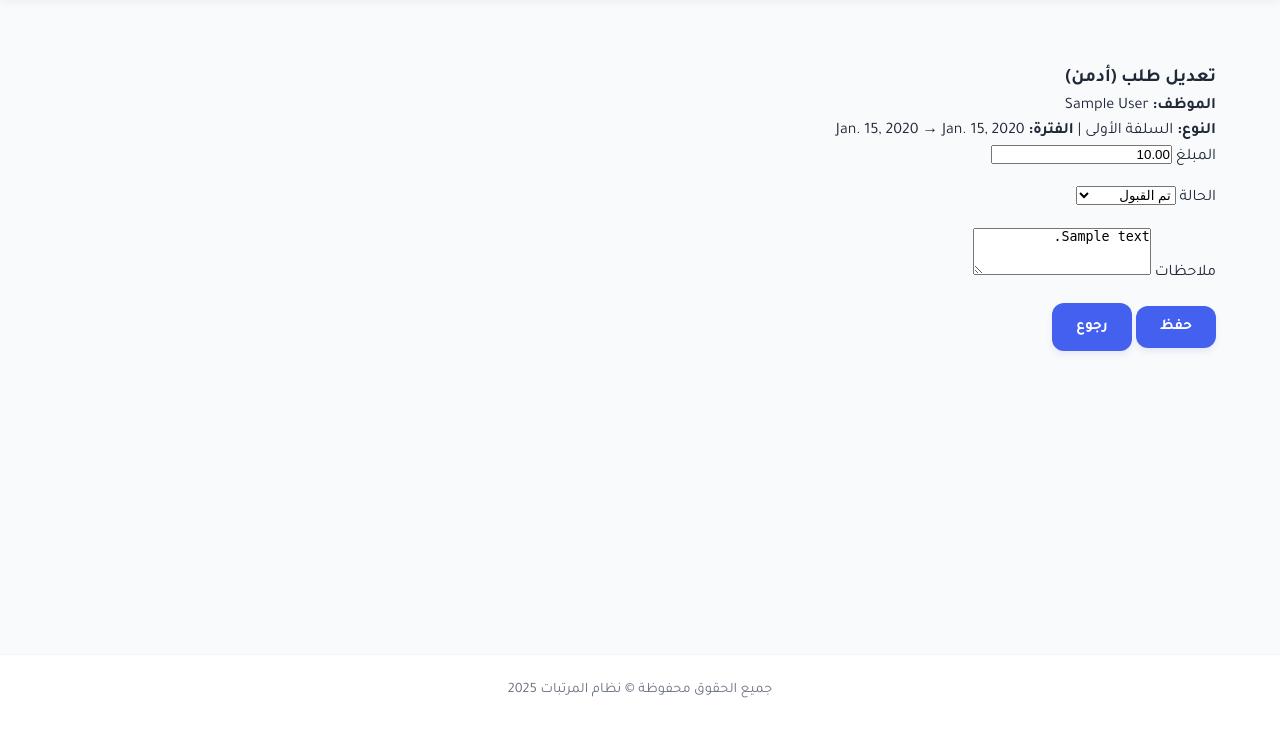
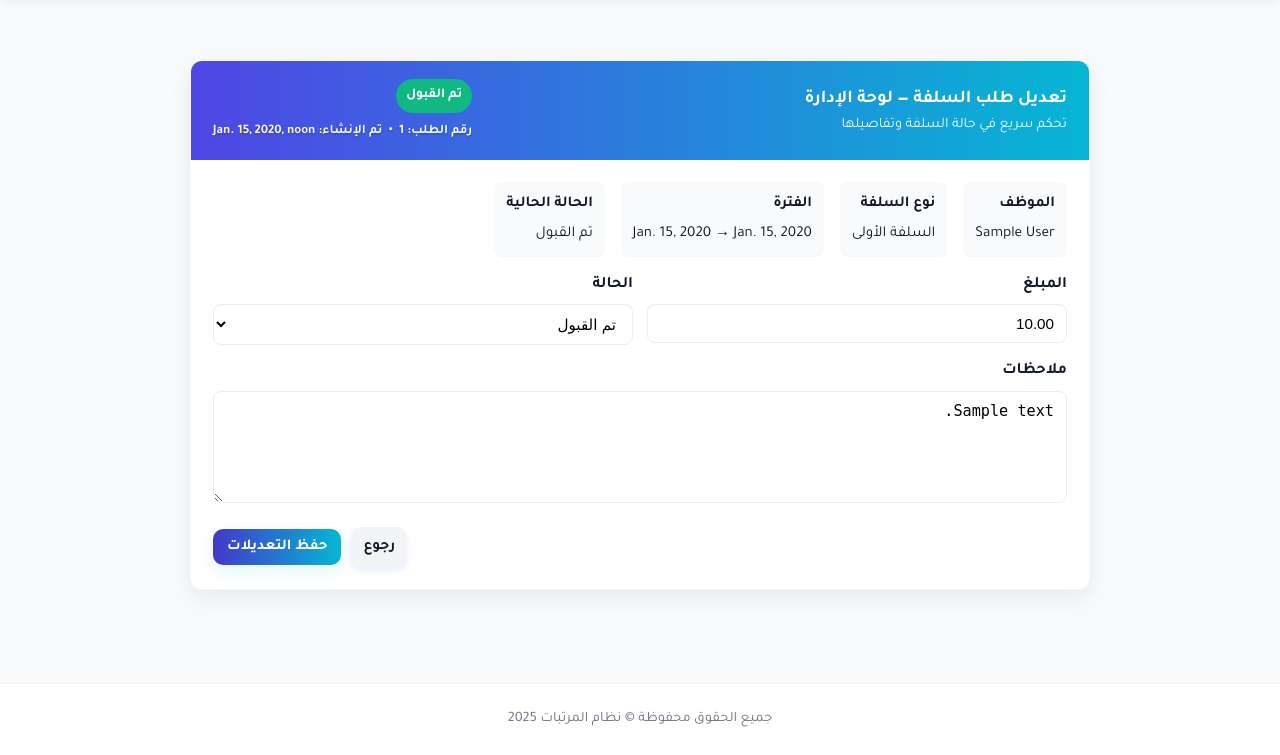
Before and after one commit to abdelbaset404/aseel, a Django app: page /admin/requests/1/edit/ in a window 1280 px wide. Shown: the part 74-829 px from the top of the page. Before the commit the page ends 772 px from the top, so only its background shows below. Run offline with Django 5.2, Linux system fonts and the light colour scheme; a user stored in the database is signed in; tables that the repository leaves empty hold one stand-in row (values such as "Sample post"); parts of the project's set-up code (start-up, migrations or seed data) failed here and were passed over.

Commit message:
Update admin_request_edit.html

```diff
--- a/salaries/templates/advances/admin_request_edit.html
+++ b/salaries/templates/advances/admin_request_edit.html
@@ -1,17 +1,143 @@
 {% extends "base.html" %}
 {% block content %}
-<div class="container">
-  <h3>تعديل طلب (أدمن)</h3>
-  {% if err %}<div class="alert alert-danger">{{ err }}</div>{% endif %}
-  <p><strong>الموظف:</strong> {{ obj.user.get_full_name|default:obj.user.username }}</p>
-  <p><strong>النوع:</strong> {{ obj.get_advance_type_display }} | <strong>الفترة:</strong> {{ obj.period.start_date }} → {{ obj.period.end_date }}</p>
-  <form method="post">
+<style>
+  /* لوحة رئيسية */
+  .adv-card {
+    max-width: 900px;
+    margin: 1.8rem auto;
+    border-radius: 12px;
+    box-shadow: 0 8px 24px rgba(20,20,40,0.08);
+    overflow: hidden;
+    background: #fff;
+    border: 1px solid rgba(15,15,30,0.03);
+  }
+  /* override small-muted only inside the header so other small-muted تبقى كما هي */
+.adv-header .small-muted {
+  color: rgba(255, 255, 255, 0.95);    /* لون فاتح واضح على الأزرق */
+  font-weight: 600;                    /* اختياري: يخلي النص أوضح */
+  text-shadow: 0 1px 2px rgba(0,0,0,0.25); /* ظل خفيف لقراءة أفضل */
+  font-size: 0.82rem;
+}
+
+  .adv-header {
+    display:flex;
+    align-items:center;
+    justify-content:space-between;
+    padding: 18px 22px;
+    background: linear-gradient(90deg,#4f46e5 0%, #06b6d4 100%);
+    color: #fff;
+  }
+  .adv-title { font-size:1.125rem; font-weight:700; margin:0; }
+  .adv-sub { font-size:0.9rem; opacity:0.95; }
+
+  .adv-body { padding: 22px; }
+  .meta-row { display:flex; gap:1rem; flex-wrap:wrap; align-items:center; margin-bottom:1rem; }
+  .meta-item { background: #f8fafc; padding:10px 12px; border-radius:8px; font-size:0.95rem; color:#111827; box-shadow: inset 0 -1px 0 rgba(0,0,0,0.02); }
+
+  .status-badge {
+    display:inline-block;
+    padding:6px 10px;
+    border-radius:999px;
+    font-weight:600;
+    font-size:0.85rem;
+    color:#fff;
+  }
+  .st-under { background:#f59e0b }    /* under review - amber */
+  .st-approved { background:#10b981 } /* approved - green */
+  .st-rejected { background:#ef4444 } /* rejected - red */
+
+  .field-grid { display:grid; grid-template-columns: 1fr 1fr; gap:14px; margin-bottom:14px; }
+  @media (max-width:700px){ .field-grid{ grid-template-columns: 1fr; } }
+
+  label.form-label { font-weight:600; margin-bottom:6px; display:block; color:#111827; }
+  .form-control, .form-select, textarea.form-control {
+    width:100%; padding:10px 12px; border-radius:8px; border:1px solid #e6edf3; background:#fff;
+    box-shadow:none; font-size:0.95rem;
+  }
+  textarea.form-control { min-height:110px; resize:vertical; }
+
+  .actions { display:flex; gap:10px; justify-content:flex-end; align-items:center; margin-top:8px; }
+  .btn-primary {
+    background: linear-gradient(90deg,#4338ca,#06b6d4);
+    color:white; border:none; padding:9px 14px; border-radius:10px; font-weight:700;
+    box-shadow: 0 6px 18px rgba(6,182,212,0.12);
+  }
+  .btn-light {
+    background: #f3f4f6; color:#111827; border-radius:10px; padding:8px 12px; font-weight:600; border:none;
+  }
+  .locked-note {
+    display:flex; gap:8px; align-items:center; background:#fff7ed; color:#92400e; padding:10px 12px; border-radius:8px; margin-bottom:12px;
+    border:1px solid rgba(245,158,11,0.12);
+  }
+
+  .small-muted { color:#6b7280; font-size:0.9rem; }
+</style>
+
+<div class="adv-card">
+  <div class="adv-header">
+    <div>
+      <h3 class="adv-title">تعديل طلب السلفة — لوحة الإدارة</h3>
+      <div class="adv-sub">تحكم سريع في حالة السلفة وتفاصيلها</div>
+    </div>
+
+    <div style="text-align:right;">
+      {% comment %} حالة الطلب كبادج ملون {% endcomment %}
+      {% if obj.status == 'UNDER_REVIEW' %}
+  <span class="status-badge st-under">
+    {{ obj.get_status_display }}
+    {% if obj.admin_decision %}
+      &nbsp;– مقترح: {{ obj.get_admin_decision_display }}
+    {% endif %}
+  </span>
+{% elif obj.status == 'APPROVED' %}
+  <span class="status-badge st-approved">{{ obj.get_status_display }}</span>
+{% elif obj.status == 'REJECTED' %}
+  <span class="status-badge st-rejected">{{ obj.get_status_display }}</span>
+{% else %}
+  <span class="status-badge" style="background:#6b7280">{{ obj.get_status_display|default:obj.status }}</span>
+{% endif %}
+
+      <div style="font-size:0.82rem; margin-top:8px;" class="small-muted">رقم الطلب: {{ obj.pk }} &nbsp;•&nbsp; تم الإنشاء: {{ obj.created_at|default:"-" }}</div>
+    </div>
+  </div>
+
+  <div class="adv-body">
+    {% if obj.locked %}
+      <div class="locked-note">
+        <svg width="18" height="18" viewBox="0 0 24 24" fill="none" style="flex:0 0 18px;">
+          <path d="M12 2C9.238 2 7 4.238 7 7v3H6a2 2 0 0 0-2 2v6a2 2 0 0 0 2 2h12a2 2 0 0 0 2-2v-6a2 2 0 0 0-2-2h-1V7c0-2.762-2.238-5-5-5z" fill="#92400e"/>
+        </svg>
+        <div>
+          <strong>حالة مُقفلة</strong>
+          <div class="small-muted">هذا الطلب مقفل ولا يمكن تعديله حالياً.</div>
+        </div>
+      </div>
+    {% endif %}
+
+    <div class="meta-row">
+      <div class="meta-item"><strong>الموظف</strong><div style="margin-top:6px;">{{ obj.user.get_full_name|default:obj.user.username }}</div></div>
+      <div class="meta-item"><strong>نوع السلفة</strong><div style="margin-top:6px;">{{ obj.get_advance_type_display }}</div></div>
+      <div class="meta-item"><strong>الفترة</strong><div style="margin-top:6px;">{{ obj.period.start_date }} → {{ obj.period.end_date }}</div></div>
+      <div class="meta-item">
+  <strong>الحالة الحالية</strong>
+  <div style="margin-top:6px;">
+    {{ obj.get_status_display|default:obj.status }}
+    {% if obj.status == 'UNDER_REVIEW' and obj.admin_decision %}
+      &nbsp;– مقترح: {{ obj.get_admin_decision_display }}
+    {% endif %}
+  </div>
+</div>
+    </div>
+
+    <form method="post" novalidate>
       {% csrf_token %}
-    <div class="mb-2">
+      <div class="field-grid">
+        <div>
           <label class="form-label">المبلغ</label>
           <input type="number" step="0.01" name="amount" value="{{ obj.amount }}" class="form-control" {% if obj.locked %}disabled{% endif %}>
         </div>
-    <div class="mb-2">
+
+        <div>
           <label class="form-label">الحالة</label>
           <select name="status" class="form-select" {% if obj.locked %}disabled{% endif %}>
             <option value="UNDER_REVIEW" {% if obj.status == 'UNDER_REVIEW' %}selected{% endif %}>تحت المراجعة</option>
@@ -19,14 +145,24 @@
             <option value="REJECTED" {% if obj.status == 'REJECTED' %}selected{% endif %}>تم الرفض</option>
           </select>
         </div>
-    <div class="mb-2">
+      </div>
+
+      <div style="margin-bottom:12px;">
         <label class="form-label">ملاحظات</label>
-      <textarea name="notes" class="form-control" rows="3" {% if obj.locked %}disabled{% endif %}>{{ obj.notes }}</textarea>
+        <textarea name="notes" class="form-control" rows="5" {% if obj.locked %}disabled{% endif %}>{{ obj.notes }}</textarea>
       </div>
+
+      {% if err %}
+        <div class="alert alert-danger" role="alert">{{ err }}</div>
+      {% endif %}
+
+      <div class="actions">
+        <a class="btn btn-light" href="{% url 'adv-requests' %}">رجوع</a>
         {% if not obj.locked %}
-      <button class="btn btn-primary">حفظ</button>
+          <button class="btn btn-primary" type="submit">حفظ التعديلات</button>
         {% endif %}
-    <a class="btn btn-light" href="{% url 'adv-requests' %}">رجوع</a>
+      </div>
     </form>
   </div>
+</div>
 {% endblock %}
```
Lines whose indentation alone changed are shown as unchanged.
